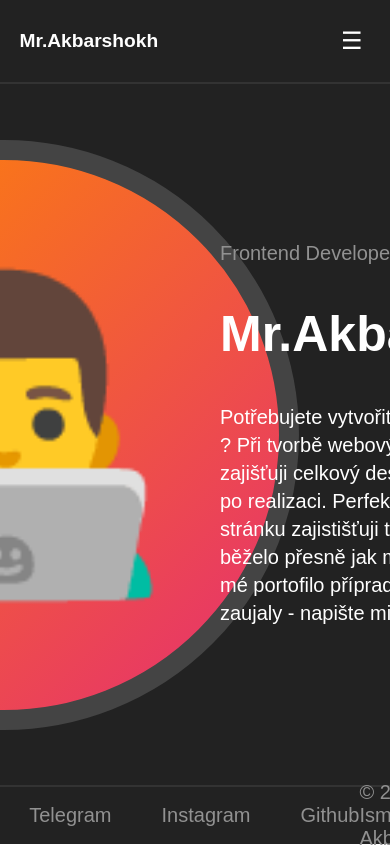
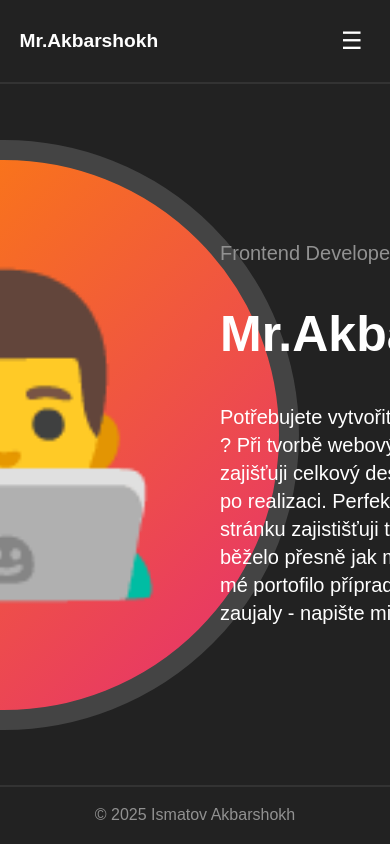
Before and after one commit to Akbarshoh404/New-Portfolio, a React (Create React App) app: page / in a window 390 px wide. Shown: the top 850 px of the page. Built offline with nearby package versions, Linux system fonts and the light colour scheme.

Commit message:
responsive footer

```diff
--- a/src/Layoutes/Footer/index.jsx
+++ b/src/Layoutes/Footer/index.jsx
@@ -1,22 +1,22 @@
 import React from "react";
-
 import styles from "./style.module.scss";
 
 const Footer = () => {
+  const isMobile = window.innerWidth <= 768;
+
   return (
-    <>
-      <div className={styles.footer}>
-        <div className={styles.container}>
+    <div className={styles.footer}>
+      <div className={styles.container}>
+        {!isMobile && (
           <div className={styles.left}>
             <p>Telegram</p>
             <p>Instagram</p>
             <p>Github</p>
           </div>
-
-          <div className={styles.right}>© 2025 Ismatov Akbarshokh</div>
-        </div>
+        )}
+        <div className={styles.right}>© 2025 Ismatov Akbarshokh</div>
       </div>
-    </>
+    </div>
   );
 };
 
--- a/src/Layoutes/Footer/style.module.scss
+++ b/src/Layoutes/Footer/style.module.scss
@@ -5,21 +5,22 @@
 }
 
 .footer {
+  width: 100%;
   height: 7vh;
-  width: 100%;
+  max-height: 100vh;
   background: #222222;
   color: white;
-  border-top: #333333 2px solid;
+  border-top: 2px solid #333333;
 }
 
 .container {
   width: 85%;
   height: 100%;
   margin: auto;
-
   display: flex;
   justify-content: space-between;
   align-items: center;
+  padding: 0 clamp(0.5rem, 2vw, 1rem);
 }
 
 .left {
@@ -27,22 +28,61 @@
   height: 100%;
   display: flex;
   align-items: center;
-  gap: 50px;
+  gap: clamp(1rem, 3vw, 3.125rem);
+}
 
-  p {
-    color: #919191;
-    font-size: 20px;
-    cursor: pointer;
-  }
+.left p {
+  color: #919191;
+  font-size: clamp(0.9rem, 2vw, 1.25rem);
+  cursor: pointer;
+  transition: color 0.3s ease-in-out;
+}
+
+.left p:hover {
+  color: #e0e0e0;
 }
 
 .right {
   color: #919191;
-  font-size: 20px;
+  font-size: clamp(0.9rem, 2vw, 1.25rem);
   cursor: pointer;
-
   width: fit-content;
   height: 100%;
   display: flex;
   align-items: center;
+  transition: color 0.3s ease-in-out;
 }
+
+.right:hover {
+  color: #e0e0e0;
+}
+
+@media (max-width: 768px) {
+  .footer {
+    height: 7vh;
+    padding: 0;
+  }
+
+  .container {
+    justify-content: center;
+    padding: 0 1rem;
+  }
+
+  .right {
+    text-align: center;
+  }
+}
+
+@media (max-width: 480px) {
+  .left {
+    display: none;
+  }
+
+  .container {
+    width: 90%;
+  }
+
+  .right {
+    font-size: 16px !important;
+  }
+}
```
